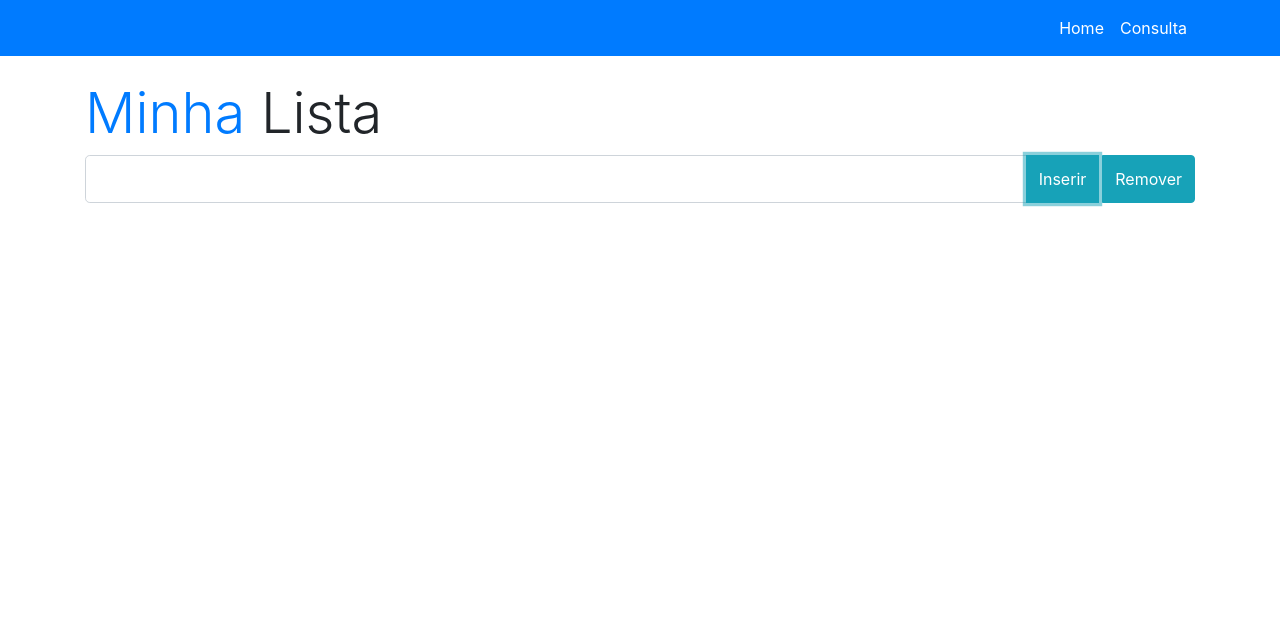
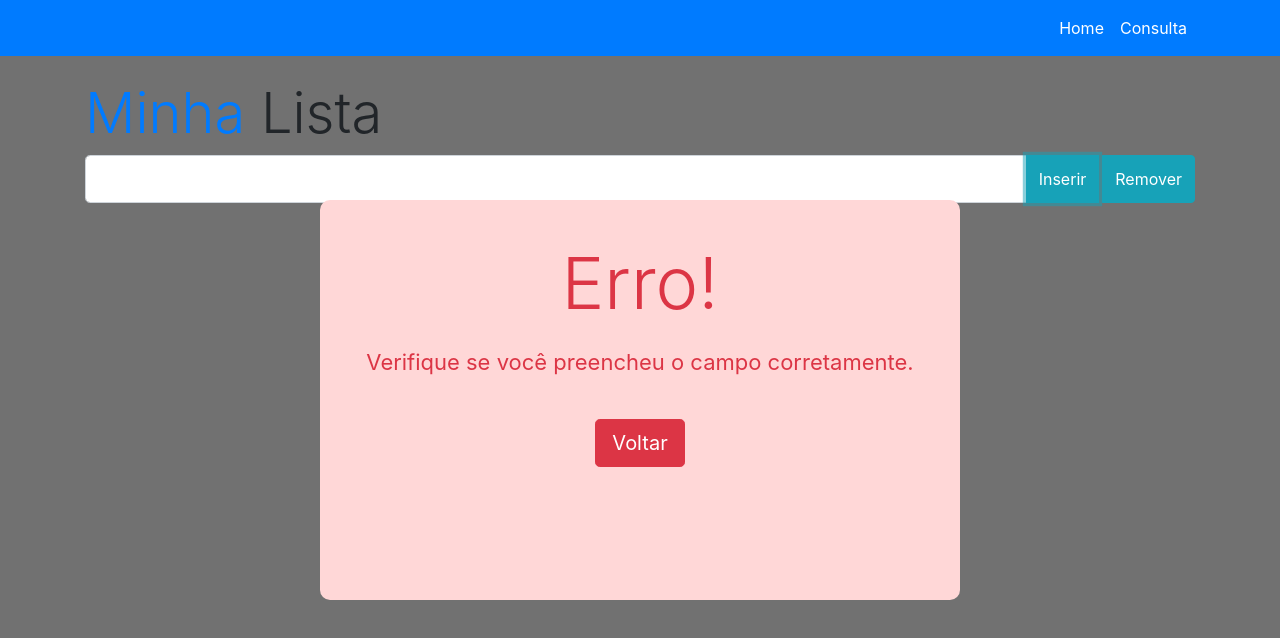
Before and after one commit to F4bi0h/LIstaTodos, a plain HTML site: page index.html in a window 1280 px wide. Both pictures are taken after a click on the button "Inserir". Drawn offline with nearby package versions, Linux system fonts and the light colour scheme.

Commit message:
Inclusão do modal

```diff
--- a/css/style.css
+++ b/css/style.css
@@ -13,3 +13,41 @@ html, body, #container_lista{
     font-size: 30px;
     color: rgb(232, 232, 232);
 }
+
+
+.modal{
+    width: 50%;
+    height: 50%;
+    background: rgb(255, 215, 215);
+    border-radius: 10px;
+    margin: auto;
+    text-align: center;
+    padding: 10px;
+    font-size: 22px;
+}
+
+.modal h2{
+    margin-top: 30px;
+    margin-bottom: 20px;
+}
+
+.modal p{
+    margin-bottom: 40px;
+}
+
+#modalErro{
+    display: none;
+    animation: modal;
+    animation-duration: 850ms;
+}
+
+
+@keyframes modal {
+    from {
+        opacity: 1;
+    }
+
+    from {
+        opacity: 0;
+    }
+}
--- a/index.html
+++ b/index.html
@@ -69,6 +69,11 @@
                             </div>
                         </div>
 
+                        <div id="modalErro" class="modal">
+                            <h2 class="display-3 text-danger">Erro!</h2>
+                            <p class="text-danger">Verifique se você preencheu o campo corretamente.</p>
+                            <button class="btn btn-lg btn-danger" onclick="closeModal()">Voltar</button>
+                        </div>
 
                         <div class="mt-2 mb-4">
                             <ul id="lista">
--- a/js/script.js
+++ b/js/script.js
@@ -9,11 +9,14 @@ Vc exclui o dado e ela se atualiza
 Sem dar refresh na página
 */
 
+
+
 let listaTodos = Array()
 listaTodos = []
 
 console.log(listaTodos)
 
+// Adiciona um item na lista
 function inserirDado() {
     let dadoNovo = document.querySelector('#campo').value
     let lista = document.querySelector('#lista')
@@ -21,8 +24,11 @@ function inserirDado() {
     let listaAtualizada = listaTodos
     listaAtualizada.push(dadoNovo)
 
+    let openModal = document.querySelector('#modalErro')
+
     if (dadoNovo === '') {
-        alert('Insira um valor válido!')
+        openModal.style.display = 'block'
+        document.querySelector('body').style.background = 'rgb(113, 113, 113)'
     }
     else {
         lista.classList.add('list-group-item')
@@ -33,10 +39,10 @@ function inserirDado() {
     }
 
     document.querySelector('#campo').value = ''
-
 }
 
 
+// remove item da lista
 function removerDado() {
     let lista = document.querySelector('#lista li')
     let listaAtualizada = listaTodos
@@ -45,5 +51,12 @@ function removerDado() {
     lista.parentNode.removeChild(lista)
 
     console.log(listaAtualizada)
+}
 
+
+// fechar modal
+function closeModal() {
+    let modal = document.querySelector('#modalErro')
+    modal.style.display = 'none'
+    document.querySelector('body').style.background = 'white'
 }
```
